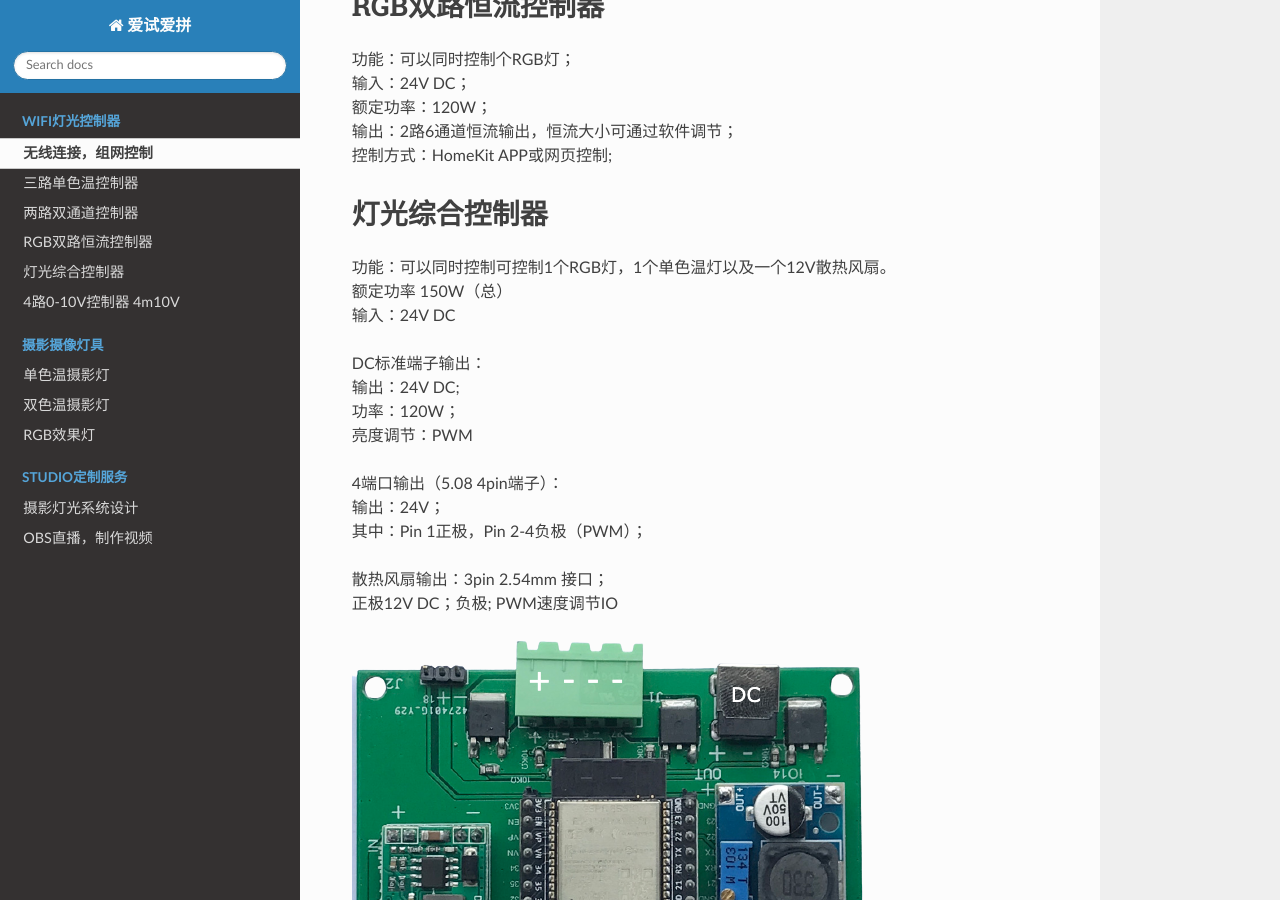
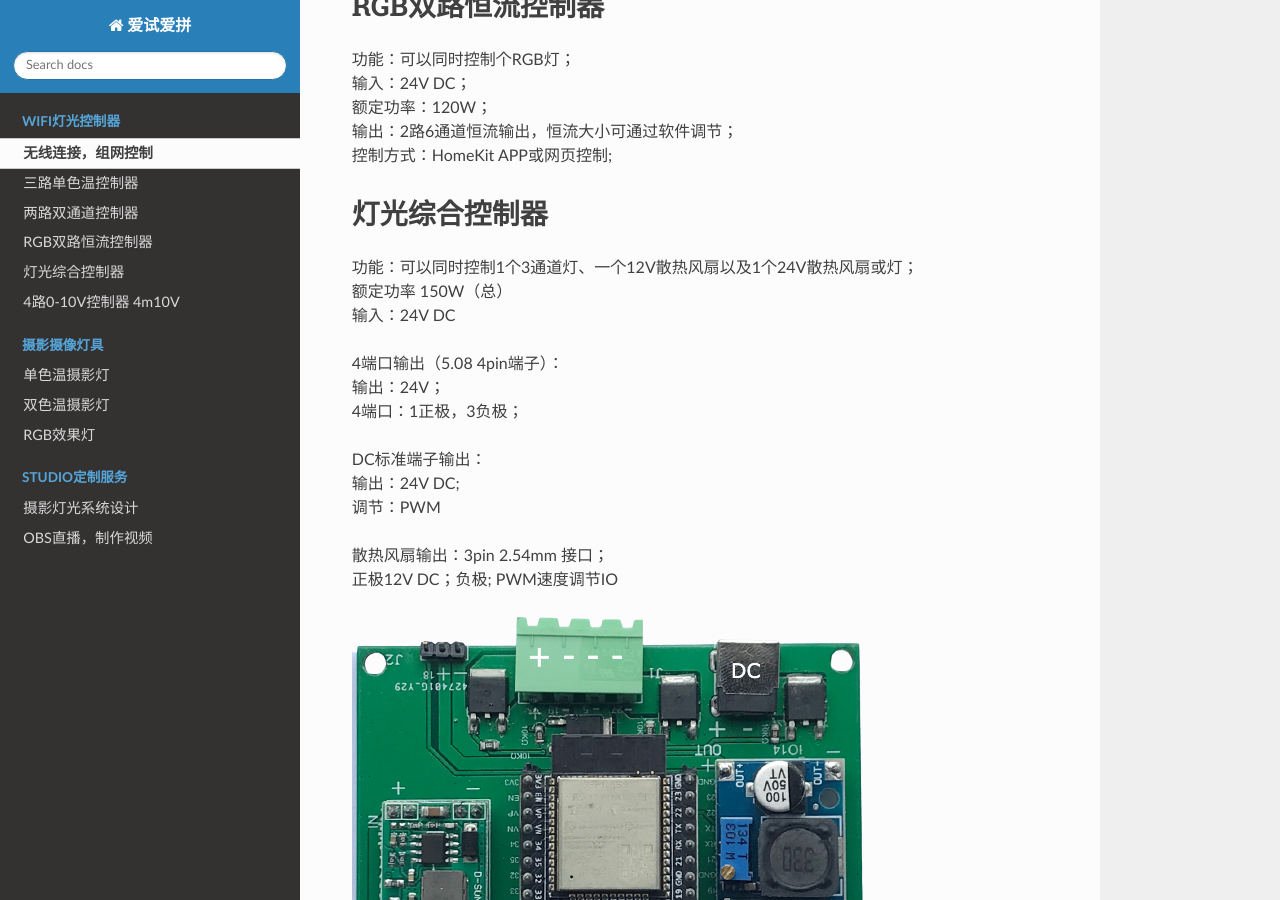
Before and after one commit to paultang/abapweb, a Sphinx documentation site: the page built from source/controler.rst, in a window 1280 px wide and 900 px high, scrolled down 2066 px. Built offline with Sphinx 7.4.7 and the Read the Docs theme 2.0.0, drawn with Linux system fonts in a browser that asks for light colours.

Commit message:
Update controler.rst

```diff
--- a/source/controler.rst
+++ b/source/controler.rst
@@ -35,18 +35,17 @@ RGB双路恒流控制器
 
 灯光综合控制器
 ------------------------
-| 功能：可以同时控制可控制1个RGB灯，1个单色温灯以及一个12V散热风扇。
+| 功能：可以同时控制1个3通道灯、一个12V散热风扇以及1个24V散热风扇或灯；
 | 额定功率	150W（总）
 | 输入：24V DC
 
+| 4端口输出（5.08 4pin端子）：
+| 输出：24V；
+| 4端口：1正极，3负极；
+
 | DC标准端子输出：
 | 输出：24V DC;
-| 功率：120W；
-| 亮度调节：PWM
-
-| 4端口输出（5.08 4pin端子）：
-| 输出：24V；
-| 其中：Pin 1正极，Pin 2-4负极（PWM）；
+| 调节：PWM
 
 | 散热风扇输出：3pin 2.54mm 接口；
 | 正极12V DC；负极; PWM速度调节IO
```
